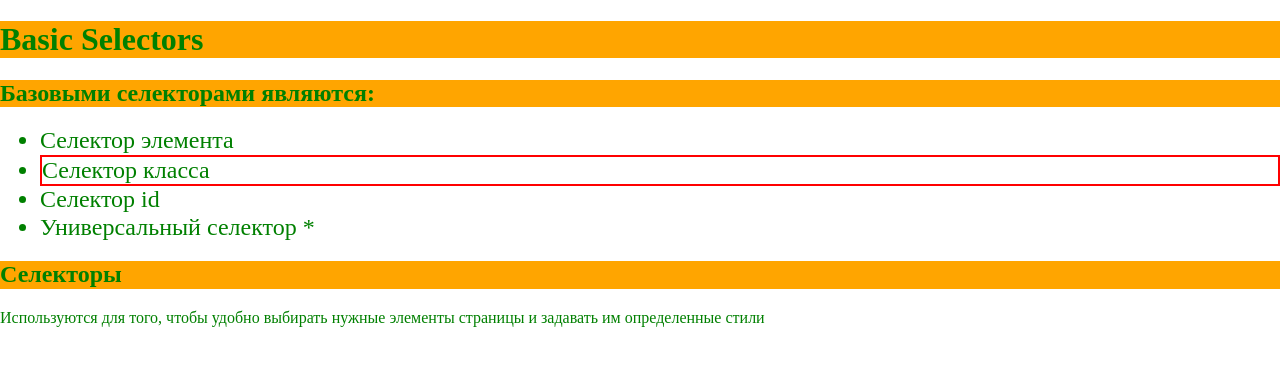
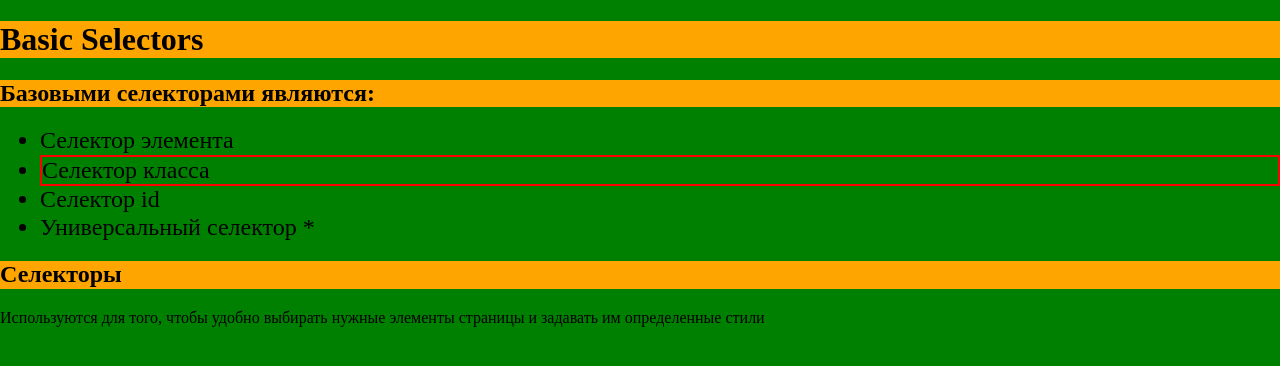
Before and after one commit to taniakononenko23/vscode-git-test4, a plain HTML site: page index.html in a window 1280 px wide. Drawn offline with nearby package versions, Linux system fonts and the light colour scheme.

Commit message:
add init files

```diff
--- a/index.html
+++ b/index.html
@@ -11,17 +11,19 @@
     />
     <style>
       * {
-        color: green;
+        background-color: green;
       }
       .page-header {
         background-color: orange;
+        color: black;
       }
       #best {
         border: 2px solid red;
         font-size: 24px;
       }
-      .list {
+      ul li {
         font-size: 24px;
+        background-color: green;
       }
     </style>
   </head>
```
